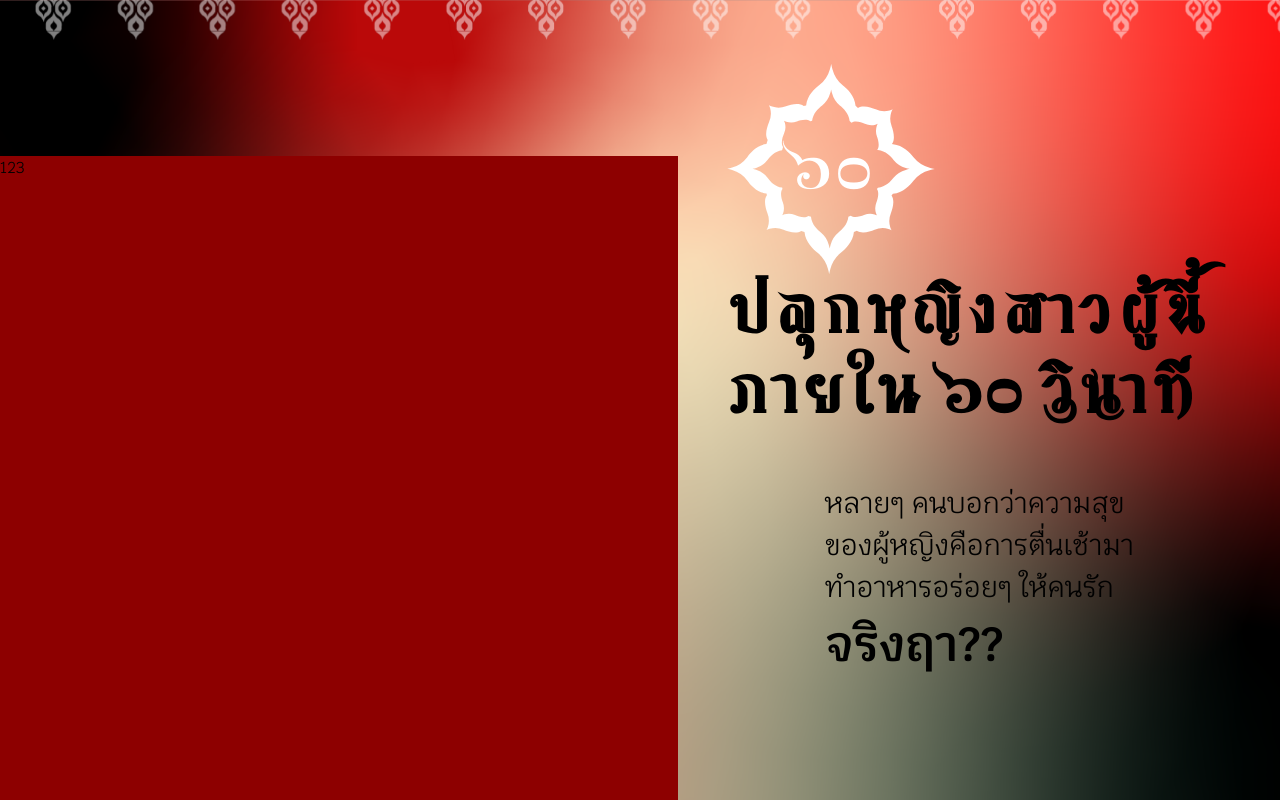
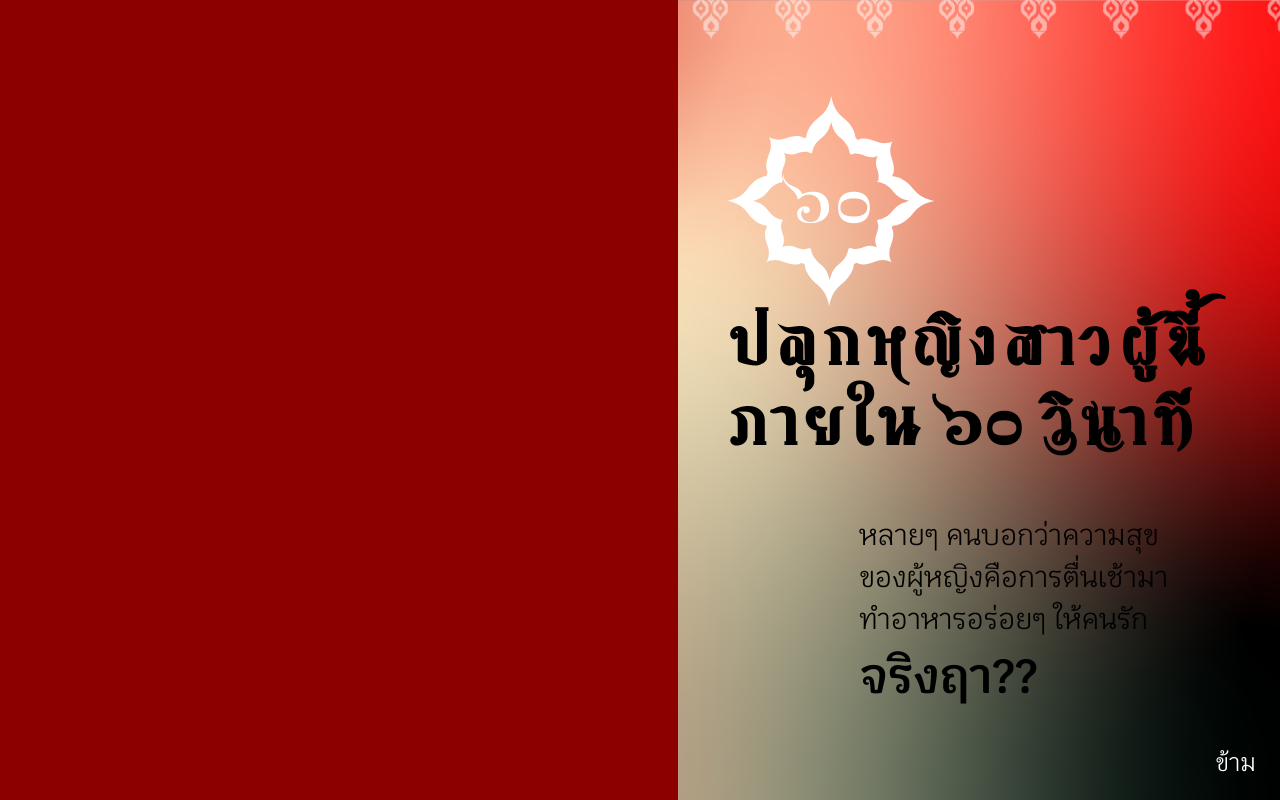
Before and after one commit to jakkaphantee/srichart, a Vue app: page / in a window 1280 px wide. Shown: the top 800 px of the page. Built offline with nearby package versions, Linux system fonts and the light colour scheme.

Commit message:
DONE: finese layout

```diff
--- /dev/null
+++ b/src/components/Intro/ActionButton.vue
@@ -0,0 +1,6 @@
+<template>
+  <div class="action-button-container">
+    <div style="width: 200px; height: 200px; background-color: black;">
+    </div>
+  </div>
+</template>
--- a/src/components/Intro/IntroTimeCounter.vue
+++ b/src/components/Intro/IntroTimeCounter.vue
@@ -1,10 +1,8 @@
 <template>
-  <div align="left">
-    <div class="timer-container mt-5 pt-3" align="center">
-      <img width="210px" height="210px" src="../../assets/images/intro/timer_icon.svg" />
-      <div class="timer-text">
-        {{ thaiNumberConverted }}
-      </div>
+  <div class="timer-container mt-5 pt-5" align="left">
+    <img class="timer-icon" src="../../assets/images/intro/timer_icon.svg" />
+    <div class="timer-text">
+      {{ thaiNumberConverted }}
     </div>
   </div>
 </template>
@@ -63,11 +61,16 @@ export default {
   width: fit-content;
   height: fit-content;
 
+  .timer-icon {
+    width: 210px;
+    height: 210px;
+  }
+
   .timer-text {
     position: absolute;
     top: 50%;
     left: 50%;
-    transform: translate(-50%, -42%);
+    transform: translate(-50%, -25%);
     font-family: '9_our_king';
     font-size: 72px;
     color: white;
--- a/src/views/Intro.vue
+++ b/src/views/Intro.vue
@@ -1,12 +1,8 @@
 <template>
   <div class="intro-page">
     <div class="content-left">
-      <div>
-        123
-      </div>
     </div>
     <div class="content-right">
-      <div>
       <div class="pl-5">
         <IntroTimeCounter />
         <div class="intro-head-text">
@@ -15,7 +11,7 @@
           </strong>
         </div>
       </div>
-        <div class="mt-5" align="center">
+      <div class="mt-5" align="left">
         <div class="intro-body-text">
           {{ introBodyText }}
           <div id="intro-footer">
@@ -23,18 +19,23 @@
           </div>
         </div>
       </div>
+      <button class="text-button skip-button">
+        ข้าม
+      </button>
     </div>
-    </div>
+    <ActionButton />
   </div>
 </template>
 
 <script>
 import IntroTimeCounter from '@/components/Intro/IntroTimeCounter.vue'
+import ActionButton from '@/components/Intro/ActionButton.vue'
 
 export default {
   name: 'Intro',
   components: {
-    IntroTimeCounter
+    IntroTimeCounter,
+    ActionButton
   },
   data() {
     return {
@@ -50,23 +51,29 @@ export default {
 $themed-red: #8D0000;
 
 .intro-page {
+  position: relative;
   background-image: url('../assets/images/intro/intro_background.png');
   background-repeat: no-repeat;
   background-size: cover;
-  width: 100vw;
-  height: 100vh;
+  min-width: 100vw;
+  min-height: 100vh;
 }
 
 .content-left {
-  position: relative;
-  display: inline-grid;
+  display: inline-block;
+  position: absolute;
+  top: 0;
+  left: 0;
   background-color: $themed-red;
   width: 53%;
   height: 100%;
 }
+
 .content-right {
-  position: relative;
-  display: inline-grid;
+  display: inline-block;
+  position: absolute;
+  top: 0;
+  right: 0;
   width: 47%;
   height: 100%;
 }
@@ -84,10 +91,26 @@ $themed-red: #8D0000;
   font-size: 28px;
   white-space: pre-line;
   text-align-last: left;
+  margin-left: 30%;
 
   #intro-footer {
     font-size: 48px;
     font-weight: 600;
   }
 }
+
+.text-button {
+  color: white;
+  background-color: transparent;
+  border: none;
+  font-size: 24px;
+
+  &.skip-button {
+    position: absolute;
+    bottom: 0;
+    right: 0;
+    margin-right: 3%;
+    margin-bottom: 3%;
+  }
+}
 </style>
```
Lines whose indentation alone changed are shown as unchanged.
